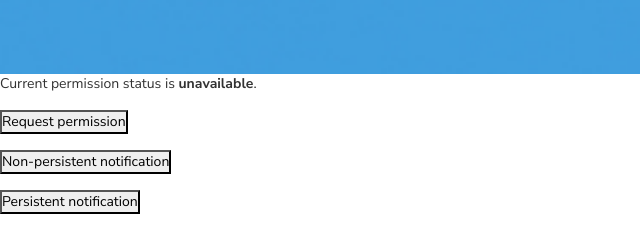
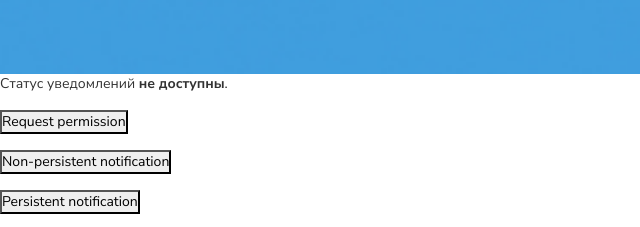
Before and after one commit to MLOKLI/calendar, a plain HTML site: page index.html in a window 1280 px wide. Shown: the part 726-953 px from the top of the page, 0-640 px from the left. Drawn offline with nearby package versions, Linux system fonts and the light colour scheme.

Commit message:
Update index.html

```diff
--- a/index.html
+++ b/index.html
@@ -145,7 +145,7 @@
 
     <div id="calendar"></div>
 	-->
-	<p>Current permission status is <b id="status">unavailable</b>.</p>
+	<p>Статус уведомлений <b id="status">не доступны</b>.</p>
 	<p><button onclick="requestPermission()">Request permission</button></p>
 	<p><button onclick="nonPersistentNotification()">Non-persistent notification</button></p>
 	<p><button onclick="persistentNotification()">Persistent notification</button></p>
```
